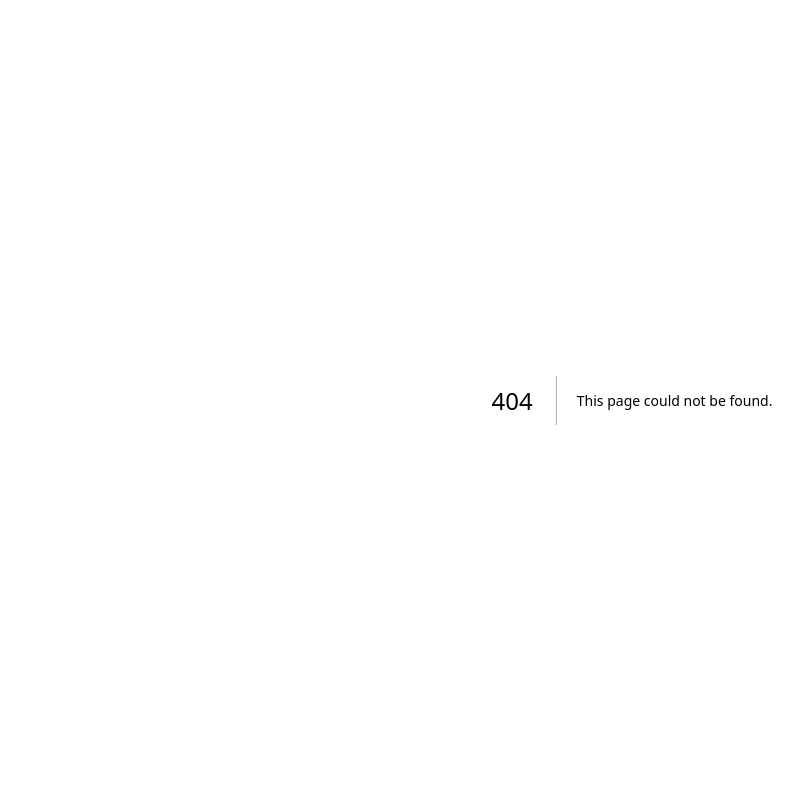
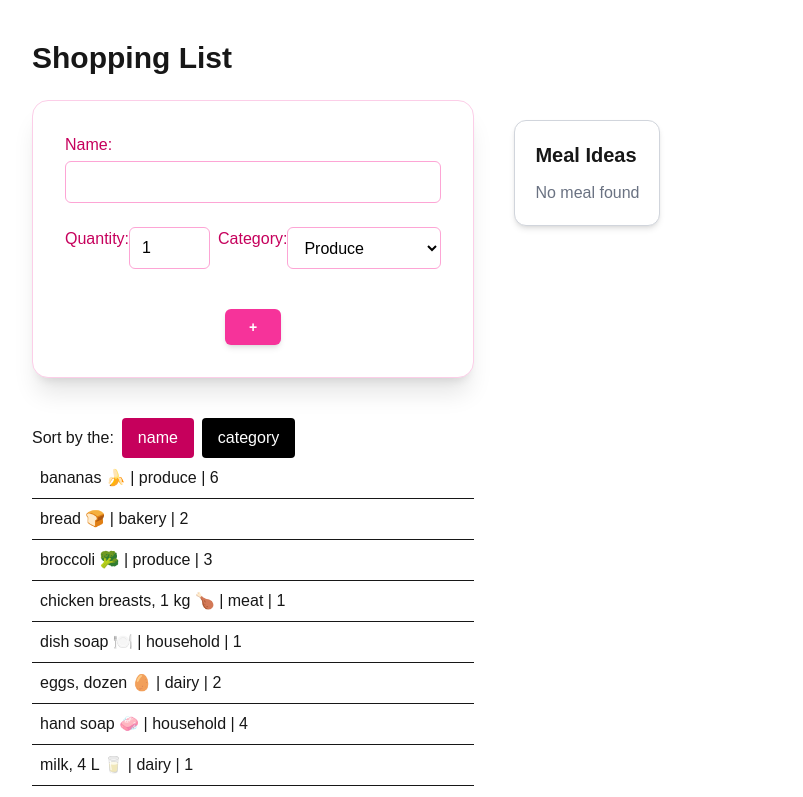
Before and after one commit to zeynepcamgoz/cprg306-assignments, a Next.js app: page /week-9/shopping-list in a window 1280 px wide. Before the commit this address had no page. Shown: the top 797 px of the page, without its empty margins (8-811 px from the left). Built offline with nearby package versions, Linux system fonts and the light colour scheme.

Commit message:
copied the files from week 8 and starting setting up firebase

```diff
--- /dev/null
+++ b/app/week-9/shopping-list/Item.js
@@ -0,0 +1,12 @@
+import React from "react";
+
+export default function Item({ name, category, quantity, onSelect }) {
+  return (
+    <li
+      onClick={onSelect}
+      className="cursor-pointer p-2 border-b hover:bg-pink-100 hover:text-black"
+    >
+      {name} | {category} | {quantity}
+    </li>
+  );
+}
--- /dev/null
+++ b/app/week-9/shopping-list/Itemlist.js
@@ -0,0 +1,55 @@
+"use client";
+import Item from "./Item.js";
+import { useState } from "react";
+
+export default function ItemList({ items, onItemSelect }) {
+  const [sortBy, setSortBy] = useState("name");
+
+  const sortItem = [...items].sort((a, b) => {
+    if (sortBy === "name") {
+      return a.name.localeCompare(b.name);
+    } else if (sortBy === "category") {
+      return a.category.localeCompare(b.category);
+    }
+    return 0;
+  });
+
+  return (
+    <div>
+      <div>
+        Sort by the:
+        <button
+          onClick={() => setSortBy("name")}
+          className={`px-4 py-2 rounded ml-2 mr-2 ${sortBy === "name"
+            ? "bg-pink-700 text-white"
+            : "bg-black dark:bg-white dark:text-black text-white"
+            }`}
+        >
+          name
+        </button>
+
+        <button
+          onClick={() => setSortBy("category")}
+          className={`px-4 py-2 rounded ${sortBy === "category"
+            ? "bg-pink-700 text-white"
+            : "bg-black dark:text-black dark:bg-white text-white"
+            }`}
+        >
+          category
+        </button>
+      </div>
+
+      <ul>
+        {sortItem.map((item) => (
+          <Item
+            key={item.id}
+            name={item.name}
+            quantity={item.quantity}
+            category={item.category}
+            onSelect={() => onItemSelect(item)}
+          />
+        ))}
+      </ul>
+    </div>
+  );
+}
--- /dev/null
+++ b/app/week-9/shopping-list/Items.json
@@ -0,0 +1,74 @@
+[
+  {
+    "id": "1h2GJKH12gkHG31h1H",
+    "name": "milk, 4 L 🥛",
+    "quantity": 1,
+    "category": "dairy"
+  },
+  {
+    "id": "2KJH3k2j3H1k2J3K1H",
+    "name": "bread 🍞",
+    "quantity": 2,
+    "category": "bakery"
+  },
+  {
+    "id": "3h2KJH3k2j3H1k2J3",
+    "name": "eggs, dozen 🥚",
+    "quantity": 2,
+    "category": "dairy"
+  },
+  {
+    "id": "4k2J3K1H2GJKH12gk",
+    "name": "bananas 🍌",
+    "quantity": 6,
+    "category": "produce"
+  },
+  {
+    "id": "5H1h1H2KJH3k2j3H",
+    "name": "broccoli 🥦",
+    "quantity": 3,
+    "category": "produce"
+  },
+  {
+    "id": "6H1k2J3K1H2GJKH1",
+    "name": "chicken breasts, 1 kg 🍗",
+    "quantity": 1,
+    "category": "meat"
+  },
+  {
+    "id": "7gkHG31h1H2KJH3k",
+    "name": "pasta sauce 🍝",
+    "quantity": 3,
+    "category": "canned goods"
+  },
+  {
+    "id": "8j3H1k2J3K1H2GJK",
+    "name": "spaghetti, 454 g 🍝",
+    "quantity": 2,
+    "category": "dry goods"
+  },
+  {
+    "id": "9H12gkHG31h1H2KJ",
+    "name": "toilet paper, 12 pack 🧻",
+    "quantity": 1,
+    "category": "household"
+  },
+  {
+    "id": "10H3k2j3H1k2J3K1",
+    "name": "paper towels, 6 pack",
+    "quantity": 1,
+    "category": "household"
+  },
+  {
+    "id": "11k2J3K1H2GJKH12",
+    "name": "dish soap 🍽️",
+    "quantity": 1,
+    "category": "household"
+  },
+  {
+    "id": "12GJKH12gkHG31h1",
+    "name": "hand soap 🧼",
+    "quantity": 4,
+    "category": "household"
+  }
+]
--- /dev/null
+++ b/app/week-9/shopping-list/MealIdeas.js
@@ -0,0 +1,51 @@
+"use client";
+import { useEffect, useState } from "react";
+
+
+async function fetchMealIdeas(ingredient) {
+  const response = await fetch(
+    `https://www.themealdb.com/api/json/v1/1/filter.php?i=${ingredient}`
+  );
+
+  const data = await response.json();
+
+  return data.meals || [];
+}
+
+export default function MealIdeas({ ingredient }) {
+  const [meals, setMeals] = useState([]);
+
+
+  const loadMealIdeas = async () => {
+    const mealIdeas = await fetchMealIdeas(ingredient);
+    setMeals(mealIdeas);
+  };
+
+
+  useEffect(() => {
+    if (ingredient) {
+      loadMealIdeas();
+    }
+  }, [ingredient]);
+
+  return (
+    <div className="border border-gray-300 rounded-xl p-5 mt-5 bg-white shadow-md max-w-md">
+      <h2 className="text-xl font-semibold mb-3 dark:text-black">Meal Ideas</h2>
+
+      {meals.length === 0 ? (
+        <p className="text-gray-500 dark:text-black">No meal found</p>
+      ) : (
+        <ul className="space-y-2">
+          {meals.map((meal) => (
+            <li
+              key={meal.idMeal}
+              className="bg-gray-100 px-3 py-2 rounded-md hover:bg-gray-200 transition dark:text-black"
+            >
+              {meal.strMeal}
+            </li>
+          ))}
+        </ul>
+      )}
+    </div>
+  );
+}
--- /dev/null
+++ b/app/week-9/shopping-list/NewItem.js
@@ -0,0 +1,109 @@
+"use client";
+import { useState } from "react";
+
+export default function NewItem({ onAddItem }) {
+  const [item, setItem] = useState({
+    name: "",
+    quantity: 1,
+    category: "produce",
+  })
+
+
+  const handleChange = (e) => {
+    const { name, value } = e.target;
+    setItem((prev) => ({ ...prev, [name]: value }));
+  };
+
+
+  const handleSubmit = (event) => {
+    event.preventDefault();
+    const newItem = {
+      ...item,
+      id: Math.random().toString(36).substring(2, 9)
+    }
+    onAddItem(newItem);
+    const initialState = { name: "", quantity: 1, category: "produce" };
+    setItem(initialState);
+  }
+
+  const options = [
+    "Produce",
+    "Dairy",
+    "Bakery",
+    "Meat",
+    "Frozen Foods",
+    "Canned Goods",
+    "Dry Goods",
+    "Beverages",
+    "Snacks",
+    "Household",
+    "Other"
+  ]
+
+  return (
+    <div className="flex items-center justify-center bg-white-50 mb-10">
+      <form
+        onSubmit={handleSubmit}
+        className="flex flex-col bg-white p-8 w-full max-w-md rounded-2xl shadow-xl border border-pink-200 space-y-6"
+      >
+        <div className="flex flex-col">
+          <label htmlFor="name" className="text-pink-700 font-medium mb-1">
+            Name:
+          </label>
+          <input
+            id="name"
+            name="name"
+            type="text"
+            value={item.name}
+            onChange={handleChange}
+            required
+            className="rounded-md border border-pink-300 focus:border-pink-500 focus:ring-2 focus:ring-pink-200 p-2 outline-none transition text-black"
+          />
+        </div>
+        <div className="flex">
+          <div className="flex flex-row mr-2">
+            <label htmlFor="quantity" className="text-pink-700 font-medium mb-1">
+              Quantity:
+            </label>
+            <input
+              id="quantity"
+              name="quantity"
+              type="number"
+              min="1"
+              max="99"
+              value={item.quantity}
+              onChange={handleChange}
+              className="border border-pink-300 rounded-md px-3 py-2 focus:border-pink-500 focus:ring-2 focus:ring-pink-200 outline-none transition text-black"
+            />
+          </div>
+          <div className="flex flex-row">
+            <label htmlFor="category" className="text-pink-700 font-medium mb-1">
+              Category:
+            </label>
+            <select
+              id="category"
+              name="category"
+              value={item.category}
+              onChange={handleChange}
+              className="border border-pink-300 rounded-md px-3 py-2 focus:border-pink-500 focus:ring-2 focus:ring-pink-200 outline-none transition text-black"
+            >
+              {options.map((optId) => (
+                <option key={optId} value={optId}>
+                  {optId}
+                </option>
+              ))}
+            </select>
+          </div>
+        </div>
+        <div className="flex justify-center pt-4">
+          <button
+            type="submit"
+            className="text-white px-6 py-2 text-sm font-semibold rounded-md bg-pink-500 hover:bg-pink-600 transition shadow-md"
+          >
+            +
+          </button>
+        </div>
+      </form>
+    </div>
+  );
+}
--- /dev/null
+++ b/app/week-9/shopping-list/page.js
@@ -0,0 +1,45 @@
+"use client";
+
+import { useState } from "react";
+import itemsData from "./Items.json";
+import NewItem from "./NewItem";
+import ItemList from "./Itemlist";
+import MealIdeas from "./MealIdeas";
+
+export default function Page() {
+  const [items, setItems] = useState(itemsData);
+  const [selectedItemName, setSelectedItemName] = useState("");
+
+  const handleAddItem = (newItem) => {
+    setItems((prev) => [...prev, newItem]);
+  };
+
+  const handleItemSelect = (item) => {
+    let cleanedName = item.name
+      .split(",")[0]
+      .trim()
+      .replace(
+        /([\u2700-\u27BF]|[\uE000-\uF8FF]|[\uD83C-\uDBFF\uDC00-\uDFFF])+/g,
+        ""
+      );
+
+    setSelectedItemName(cleanedName);
+  };
+
+  return (
+    <main className="p-10">
+      <h1 className="text-3xl font-bold mb-6">Shopping List</h1>
+
+      <div className="flex gap-10">
+        <div>
+          <NewItem onAddItem={handleAddItem} />
+          <ItemList items={items} onItemSelect={handleItemSelect} />
+        </div>
+
+        <div>
+          <MealIdeas ingredient={selectedItemName} />
+        </div>
+      </div>
+    </main>
+  );
+}
--- a/package.json
+++ b/package.json
@@ -9,6 +9,8 @@
     "lint": "eslint"
   },
   "dependencies": {
+    "encoding": "^0.1.13",
+    "firebase": "^12.11.0",
     "next": "16.1.4",
     "react": "19.2.3",
     "react-dom": "19.2.3"
```
Also changed, not shown: 1 other file (tests, documents, lock files or other folders).
